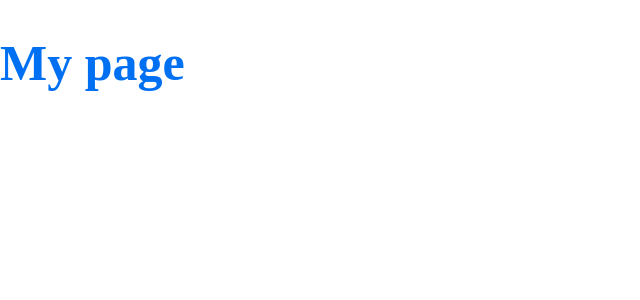
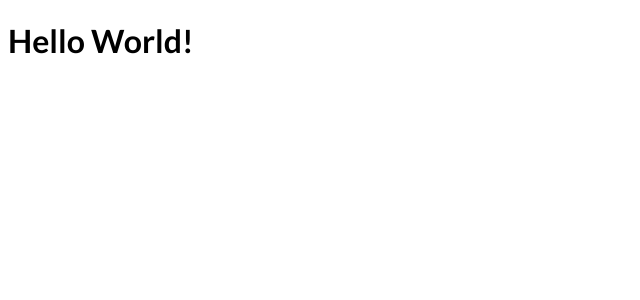
Before and after one commit to martinsgabriel1956/next_data-fetching, a Next.js app: page / in a window 1280 px wide. Shown: the top 300 px of the page, without its empty margins (0-640 px from the left). Built offline with nearby package versions, Linux system fonts and the light colour scheme.

Commit message:
feat: setting project

```diff
--- a/pages/_app.js
+++ b/pages/_app.js
@@ -1,26 +1,21 @@
-import { createGlobalStyle, ThemeProvider } from 'styled-components'
+import Head from "next/head";
 
-const GlobalStyle = createGlobalStyle`
-  body {
-    margin: 0;
-    padding: 0;
-    box-sizing: border-box;
-  }
-`
-
-const theme = {
-  colors: {
-    primary: '#0070f3',
-  },
-}
+import { GlobalStyle } from "../styles/global";
 
 export default function App({ Component, pageProps }) {
   return (
     <>
       <GlobalStyle />
-      <ThemeProvider theme={theme}>
-        <Component {...pageProps} />
-      </ThemeProvider>
+      <Head>
+        <title>Next Data Fetching</title>
+        <link rel="preconnect" href="https://fonts.googleapis.com" />
+        <link rel="preconnect" href="https://fonts.gstatic.com" crossorigin />
+        <link
+          href="https://fonts.googleapis.com/css2?family=Lato:wght@700&family=Open+Sans:wght@400;700&display=swap"
+          rel="stylesheet"
+        />
+      </Head>
+      <Component {...pageProps} />
     </>
-  )
+  );
 }
--- a/pages/index.js
+++ b/pages/index.js
@@ -1,10 +1,3 @@
-import styled from 'styled-components'
-
-const Title = styled.h1`
-  font-size: 50px;
-  color: ${({ theme }) => theme.colors.primary};
-`
-
 export default function Home() {
-  return <Title>My page</Title>
+  return <h1>Hello World!</h1>
 }
--- /dev/null
+++ b/styles/global.js
@@ -0,0 +1,20 @@
+import { createGlobalStyle } from "styled-components";
+
+export const GlobalStyle = createGlobalStyle`
+  * {
+    box-sizing: border-box;
+  }
+
+  body {
+    font-family: 'Open Sans', 'Lato', sans-serif;
+  }
+
+  h1,
+  h2,
+  h3,
+  h4,
+  h5,
+  h6 {
+    font-family: 'Lato', sans-serif;
+  }
+`;
```
